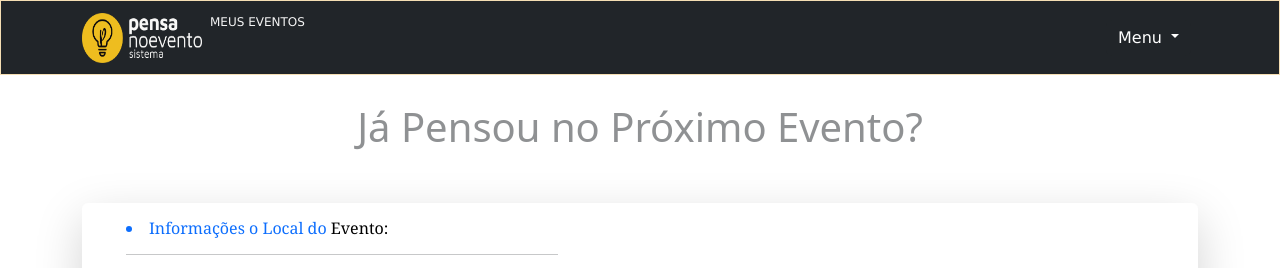
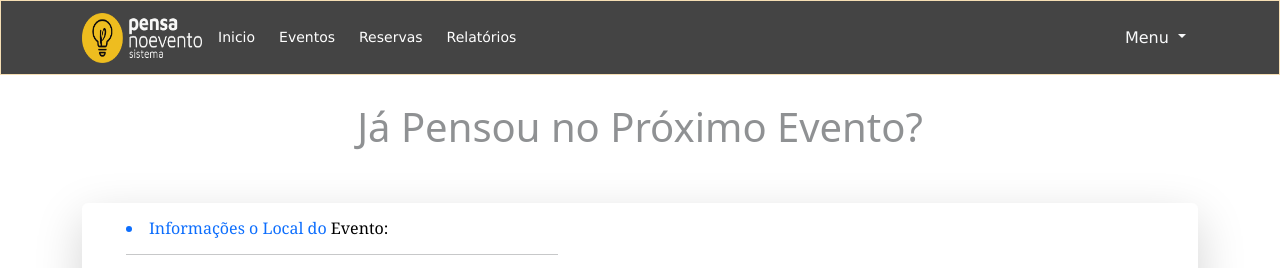
Before and after one commit to FelpSC/Formulario_bootstrap, a website: page index.html in a window 1280 px wide. Shown: the top 268 px of the page. Drawn offline with nearby package versions, Linux system fonts and the light colour scheme.

Commit message:
ajustando navbar

```diff
--- a/formulario-home.css
+++ b/formulario-home.css
@@ -24,10 +24,10 @@ EMENTTOS NO TOPO
 
 nav{
     height: 75px;
-    background-color: black;
+    background-color: #444;
     border: 1px solid wheat;
-    display: flex;
-    width: 100%;
+
+
 }
 
 
@@ -35,39 +35,46 @@ nav{
     border-radius: 6px;
     /* background-color: whitesmoke; */
 }
-.produtor{
-    width: 150px;
-    text-decoration: none;
-}
-.produtor p{
 
-    font-size: 12px;
-    color: whitesmoke;
-
-
-}
 
 .container, .container-fluid{
     border-radius: 6px;
 }
 
-.nav-btn{
-    width: 100px;
-}
 
 .container-card{
     display: flex;
     flex-wrap: wrap;
 
 }
+.navbar-nav a{
+    font-size: 14px;
+    color: white;
+    text-decoration: none;
+}
+.nav-btn{
+    color: #fff;
+}
+.nav-btn:hover{
+    border-radius: 6px;
+    background-color: #555;
+}
 
+.navbar-toggler-icon{
+    color: white;
+
+}
+.navbar-toggler{
+    background-color: white;
+    color: white;
+
+}
 .dropdown-menu a:hover{
     color: white;
     background-color: cornflowerblue;
 }
 
 nav img{
-
     width: 120px;
     height: 50px;
 }
--- a/index.html
+++ b/index.html
@@ -5,20 +5,29 @@
     <meta name="viewport" content="width=device-width, initial-scale=1.0">
     <link rel="stylesheet" href="formulario-home.css">
     <title>Formulário: Home</title>
+    <script src="https://cdn.jsdelivr.net/npm/bootstrap@5.2.3/dist/js/bootstrap.bundle.min.js" defer></script>
     <link href="https://cdn.jsdelivr.net/npm/bootstrap@5.2.3/dist/css/bootstrap.min.css" rel="stylesheet" integrity="sha384-rbsA2VBKQhggwzxH7pPCaAqO46MgnOM80zW1RWuH61DGLwZJEdK2Kadq2F9CUG65" crossorigin="anonymous">
     <link rel="stylesheet" href="https://cdn.jsdelivr.net/npm/bootstrap-icons@1.11.3/font/bootstrap-icons.min.css">
 
 <body>
     <!-- Cabeçalho -->
-    <nav class="navbar bg-dark d-flex d-flex p-2 sticky-top">
-        <div class="nav-bar flex-row container">
-            <div class="me-auto d-flex gap-2 me-auto d-inline">
-                <a class="nav-bar img" href="https://www.pensanoevento.com.br/" target="_blank"><img class="" src="img/pensa-logo.webp" alt=""></a>
-                <a class="nav-bar produtor" href="https://www.pensanoevento.com.br/sistema/" target="_blank"><p class="">MEUS EVENTOS</p></a>
-            </div>
+    <nav class="navbar sticky-top navbar-expand-sm">
+        <div class="container">
+            <a class="navbar-brand d-flex align-items-center " href="https://www.pensanoevento.com.br/" target="_blank"><img class="" src="img/pensa-logo.webp" alt=""></a>
+            <button class="navbar-toggler" type="button" data-bs-toggle="collapse" data-bs-target="#menuNavbar">
+                <span class="navbar-toggler-icon"></span>
+            </button>
+            <div class="collapse navbar-collapse" id="menuNavbar">
+                <div class="navbar-nav gap-4">
+                    <a href="#">Inicio</a>
+                    <a href="#">Eventos</a>
+                    <a href="#">Reservas</a>
+                    <a href="#">Relatórios</a>
+
+                </div>
                 <!-- Menu -->
-                <div class="nav-btn dropdown p-2 ms-auto bg-dark">
-                    <button class="btn btn-primary  dropdown-toggle bg-dark border-0" type="button" data-bs-toggle="dropdown">
+                <div class="nav-btn dropdown ms-auto">
+                    <button class="btn dropdown-toggle border-0 text-light" type="button" data-bs-toggle="dropdown">
                         Menu
                     </button>
                     <div class="dropdown-menu">
@@ -36,7 +45,9 @@
                         <a href="#" class="dropdown-item bg-dark text-white"><i class="bi-door-open-fill bg-dark">  Sair</i></a>
                     </div>
 
+                </div>
             </div>
+
         </div>
     </nav>
     <h1 class=" text-center my-4 p-1 text-dark opacity-50">Já Pensou no Próximo Evento?</h1>
```
